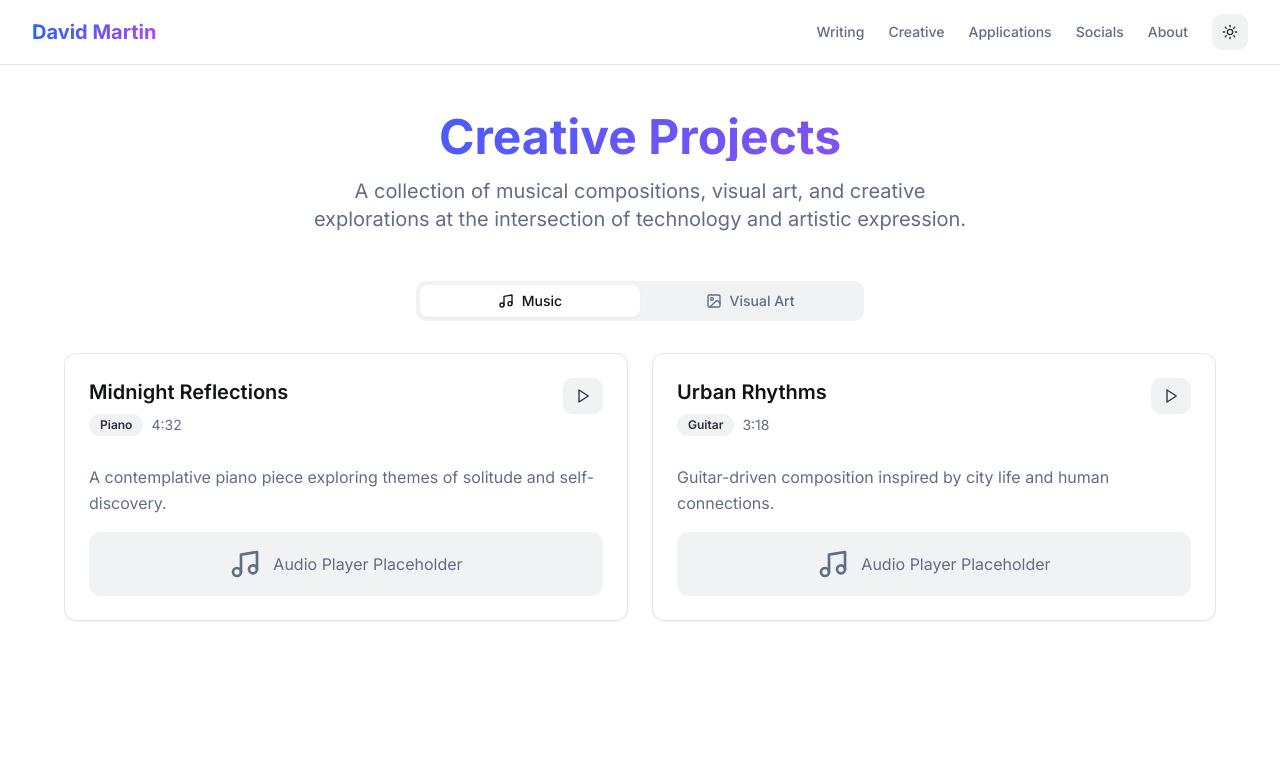
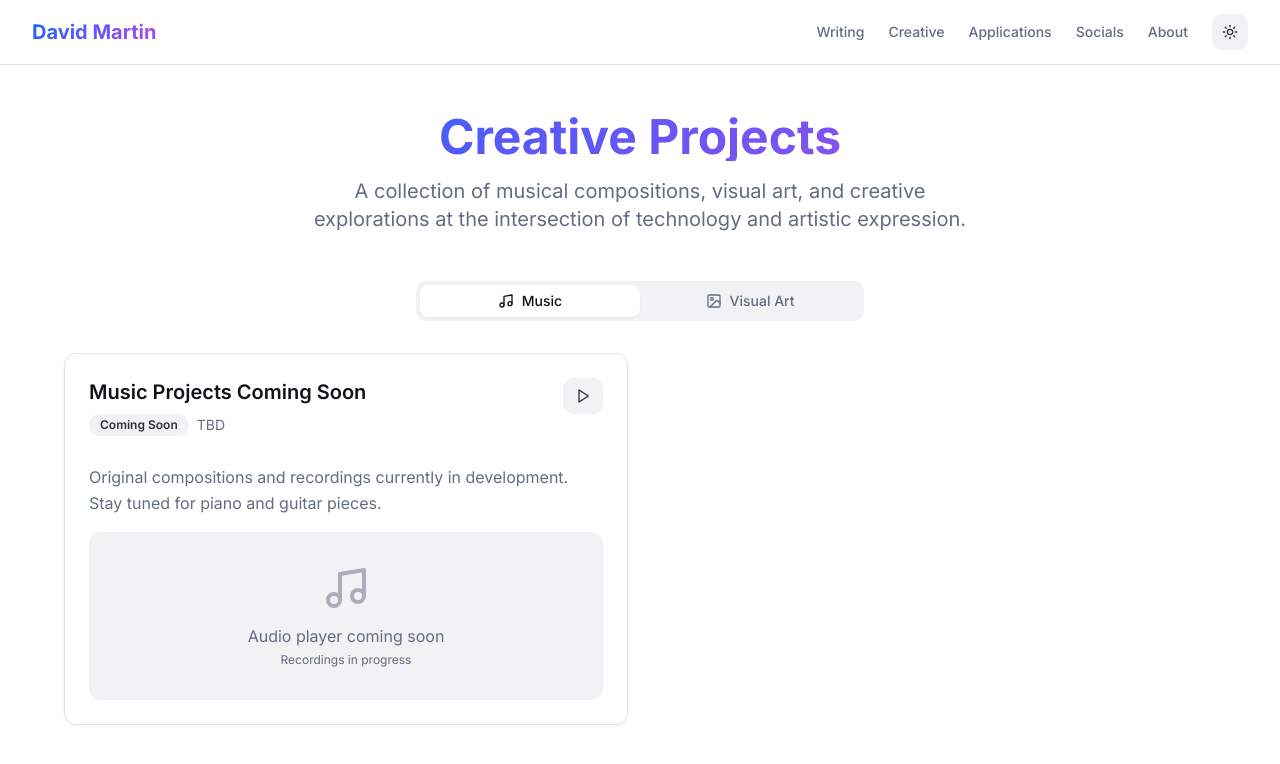
Before and after one commit to victorycross/david-martin-canvas, a React (Vite) app: page /creative in a window 1280 px wide. Shown: the top 764 px of the page. Built offline with nearby package versions, Linux system fonts and the light colour scheme.

Commit message:
Remove creative projects demo data
Remove demo data from the creative projects section and replace it with "coming soon" placeholders.

```diff
--- a/src/pages/Creative.tsx
+++ b/src/pages/Creative.tsx
@@ -7,35 +7,21 @@ import { Music, Image as ImageIcon, Play, ExternalLink } from "lucide-react"
 export default function Creative() {
   const musicProjects = [
     {
-      title: "Midnight Reflections",
-      description: "A contemplative piano piece exploring themes of solitude and self-discovery.",
-      type: "Piano",
-      duration: "4:32",
-      embed: "#", // Placeholder for audio embed
-    },
-    {
-      title: "Urban Rhythms",
-      description: "Guitar-driven composition inspired by city life and human connections.",
-      type: "Guitar",
-      duration: "3:18",
+      title: "Music Projects Coming Soon",
+      description: "Original compositions and recordings currently in development. Stay tuned for piano and guitar pieces.",
+      type: "Coming Soon",
+      duration: "TBD",
       embed: "#",
     }
   ]
 
   const artProjects = [
     {
-      title: "Digital Landscapes",
-      description: "AI-generated landscapes exploring the boundary between natural and artificial beauty.",
-      medium: "Midjourney",
+      title: "Visual Art Portfolio",
+      description: "Digital art and creative explorations coming soon. Working on AI-generated and traditional pieces.",
+      medium: "Coming Soon",
       year: "2024",
-      image: "/placeholder-art-1.jpg",
-    },
-    {
-      title: "Abstract Emotions",
-      description: "A series exploring human emotions through abstract digital art.",
-      medium: "Midjourney",
-      year: "2023",
-      image: "/placeholder-art-2.jpg",
+      image: "/placeholder-art.jpg",
     }
   ]
 
@@ -84,9 +70,10 @@ export default function Creative() {
                       {project.description}
                     </p>
 
-                    <div className="bg-muted rounded-lg p-4 flex items-center justify-center text-muted-foreground">
-                      <Music className="h-8 w-8 mr-3" />
-                      Audio Player Placeholder
+                    <div className="bg-muted rounded-lg p-8 flex flex-col items-center justify-center text-muted-foreground min-h-[120px]">
+                      <Music className="h-12 w-12 mb-3 opacity-50" />
+                      <p className="text-center">Audio player coming soon</p>
+                      <p className="text-xs text-center mt-1">Recordings in progress</p>
                     </div>
                   </Card>
                 ))}
@@ -98,9 +85,10 @@ export default function Creative() {
                 {artProjects.map((project, index) => (
                   <Card key={index} className="overflow-hidden hover:shadow-medium transition-all duration-medium group">
                     <div className="aspect-square bg-gradient-surface relative overflow-hidden">
-                      <div className="absolute inset-0 bg-gradient-primary opacity-20 group-hover:opacity-30 transition-opacity" />
-                      <div className="absolute inset-0 flex items-center justify-center text-white/60">
-                        <ImageIcon className="h-16 w-16" />
+                      <div className="absolute inset-0 bg-gradient-primary opacity-10" />
+                      <div className="absolute inset-0 flex flex-col items-center justify-center text-muted-foreground">
+                        <ImageIcon className="h-16 w-16 mb-3 opacity-50" />
+                        <p className="text-sm text-center">Artwork coming soon</p>
                       </div>
                     </div>
 
@@ -128,9 +116,9 @@ export default function Creative() {
               </div>
 
               <div className="text-center mt-8">
-                <Button variant="outline" size="lg">
-                  View Full Gallery
-                </Button>
+                <div className="bg-muted/50 rounded-lg p-6">
+                  <p className="text-muted-foreground">Full gallery coming soon</p>
+                </div>
               </div>
             </TabsContent>
           </Tabs>
```
